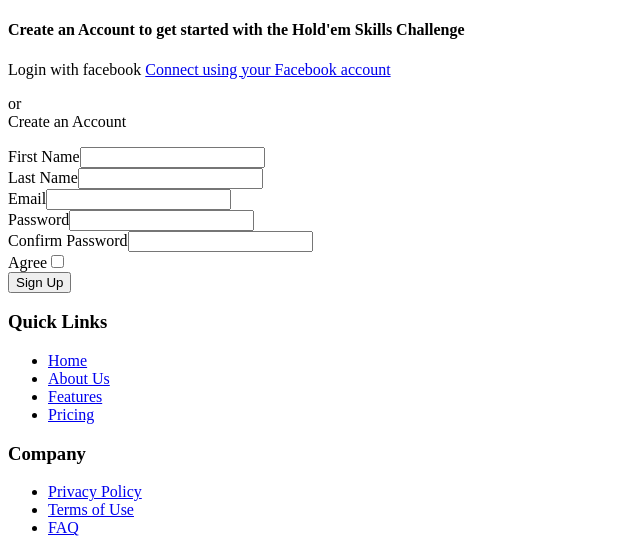
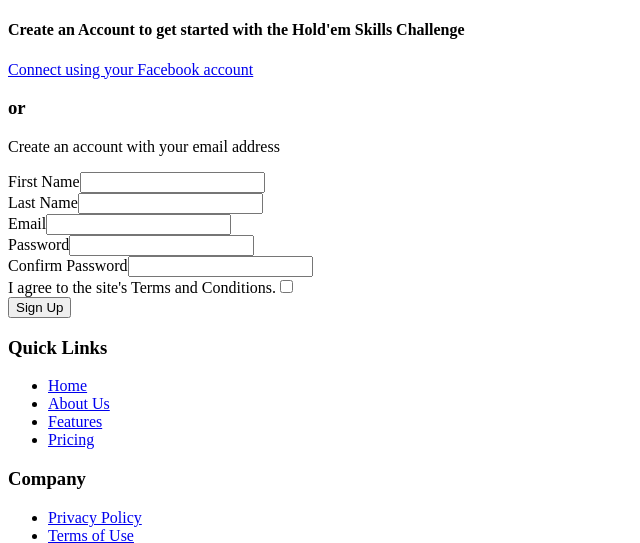
Before and after one commit to mizdflop/dev_new, a CakePHP app: the page made by app/View/Users/signup.ctp in a window 1280 px wide. Shown: the part 78-621 px from the top of the page, without its empty margins (0-640 px from the left). Run offline with PHP 8.4 and a stand-in for CakePHP, Linux system fonts and the light colour scheme; the template is opened without the code that fills it, so the values that code supplies are empty; form fields are guessed from the names that the template uses; some libraries are stand-ins or nearby versions.

Commit message:
fix sign up

```diff
--- a/app/Controller/AppController.php
+++ b/app/Controller/AppController.php
@@ -19,7 +19,8 @@ class AppController extends Controller {
 		'Auth' => array(
 			'authenticate' => array(
 				'Form' => array(
-					'fields' => array('username' => 'email','password' => 'password')
+					'fields' => array('username' => 'email','password' => 'password'),
+					'scope' => array('User.confirm_email' => true)
 				)
 			),
 			'authorize' => array('Controller')
--- a/app/Plugin/Account/Controller/AccountController.php
+++ b/app/Plugin/Account/Controller/AccountController.php
@@ -30,7 +30,6 @@ class AccountController extends AccountAppController {
 		if (($user = $this->User->verifyToken('confirm', $field, $token)) !== false) {
 
 			if ($this->User->confirm($field, $user['User']['id'])) {
-
 				$this->Session->setFlash(sprintf('Your %s has been validated',$field),'flash',array('type' => 'success'));
 			} else {
 				$this->Session->setFlash(sprintf('Your %s has been not validated',$field),'flash',array('type' => 'error'));
--- a/app/View/Emails/html/account_verification.ctp
+++ b/app/View/Emails/html/account_verification.ctp
@@ -1,4 +1,4 @@
-<?php $url = Router::url(array('plugin' => 'account','controller' => 'account', 'action' => 'confirm', 'email', $user['UserHash'][0]['token']), true); ?>
+<?php $url = Router::url(array('plugin' => null,'controller' => 'account', 'action' => 'confirm', 'email', $user['UserHash'][0]['token']), true); ?>
 <span style="font-size: 18px; line-height: 22px; font-weight: bold; color: #18BBBE;"><?php echo __('Activate Your Account'); ?></span><br/><br/>
 <span style="font-weight: bold; color: #646464;">
 	<?php printf(__('%s to activate your account or copy and paste the following link in your brower'),$this->Html->link(__('Click here'),$url,array('target' => "_blank",'style' => "color: #0aaaad;text-decoration: none;"))); ?>
--- a/app/View/Users/signup.ctp
+++ b/app/View/Users/signup.ctp
@@ -18,10 +18,11 @@
 		<h4>Create an Account to get started with the Hold'em Skills Challenge</h4>
 
 		<div class="form-extra clearfix">
-			Login with facebook <a href="/auth/login/facebook" class="social facebook-button" >Connect using your Facebook account</a>
+			<a href="/auth/login/facebook" class="social facebook-button" >Connect using your Facebook account</a>
 		</div>
 
-		<p> or <br> Create an Account</p>
+		<h3>or</h3>
+		<p>Create an account with your email address</p>
 
 	<div class="well well-form txt-lefty" style="max-width:550px;">
 	<?php echo $this->Form->create('User', array('class' => 'form-horizontal')); ?>
@@ -68,7 +69,8 @@
 				'div' => 'input checkbox control-group',
 				'before' => '<div class="controls">',
 				'after' => '</div>',
-				'label' => array('text' => 'Agree'),
+				'label' => array('text' => 'I agree to the site\'s Terms and Conditions.'),
+				'required' => true
 			));
 		?>
 		<div class="btn-toolbar txt-righty">
```
